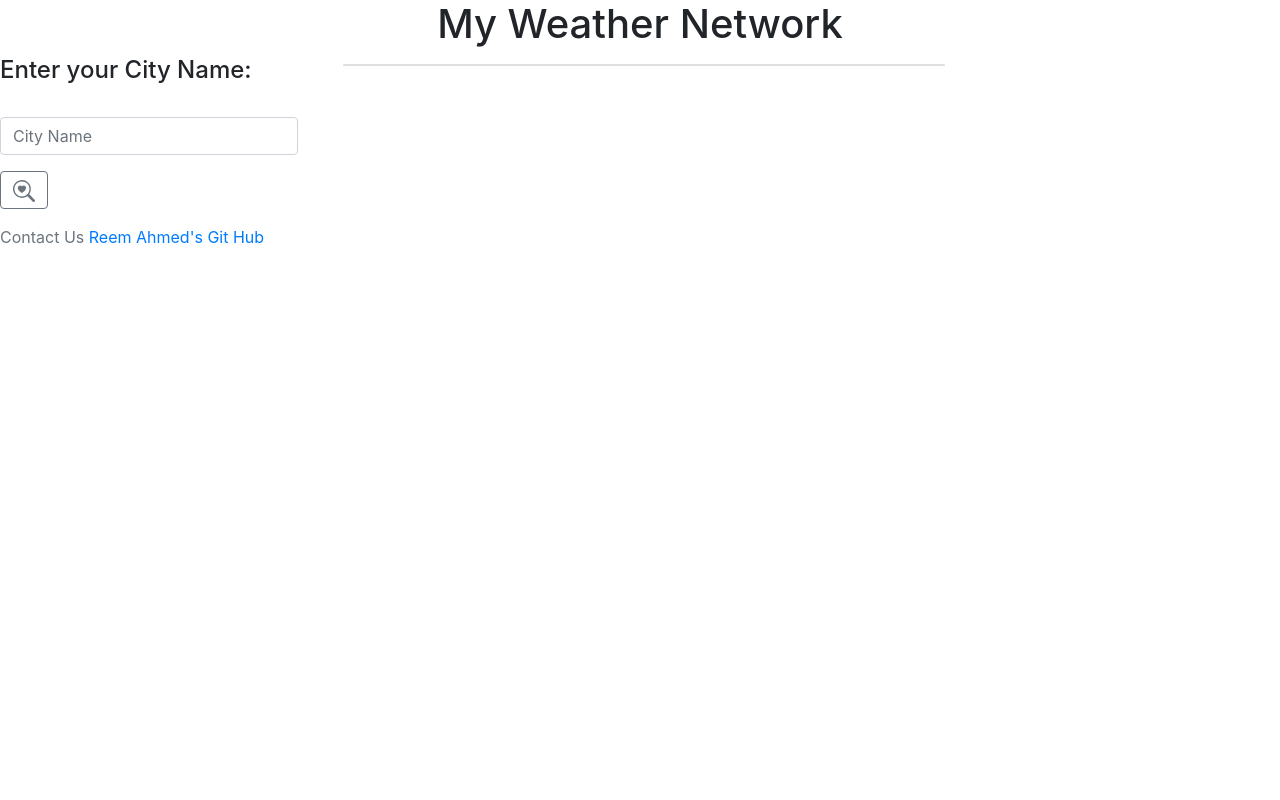
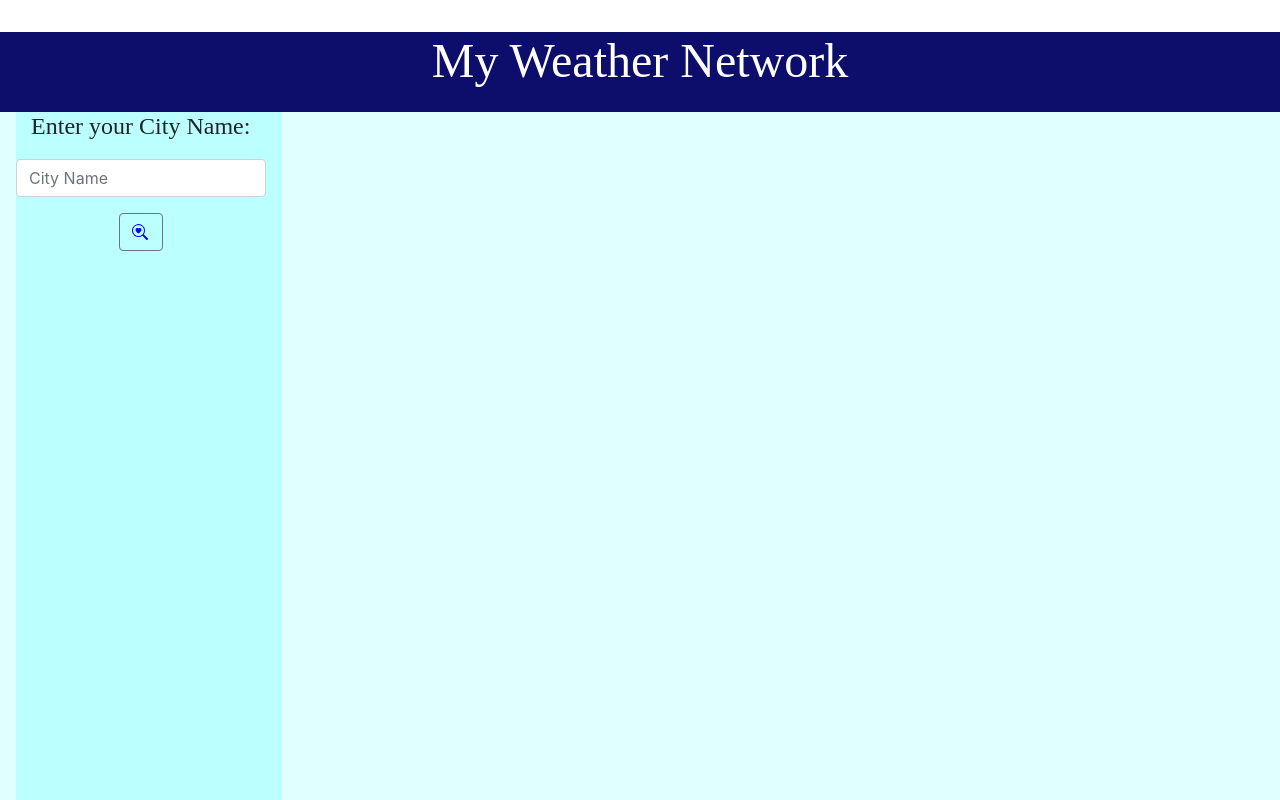
Before and after one commit to ReemMDA99/My-Weather-Network, a plain HTML site: page index.html in a window 1280 px wide. Shown: the top 800 px of the page. Drawn offline with nearby package versions, Linux system fonts and the light colour scheme.

Commit message:
added styles

```diff
--- a/assets/css/style.css
+++ b/assets/css/style.css
@@ -0,0 +1,51 @@
+header {
+    background-color: rgb(13, 13, 107);
+    color: rgb(255, 255, 255);
+    height: 5rem;
+    margin-bottom: 0px;
+}
+h1{
+    margin-top: 2rem;
+    font-family: 'Times New Roman', Times, serif;
+    font-size: 3rem;
+    font-weight: 500;
+}
+.btn{
+    color: blue;
+}
+.row{
+    background-color: lightcyan;
+}
+.searchCol {
+    height: 100vh;
+    background-color: rgb(187, 255, 255);
+    padding-right: 1rem;
+    margin-right: 1rem;
+    margin-left: 1rem;
+
+}
+body {
+    margin: 0;
+    font-size: 1rem;
+    font-weight: 400;
+    line-height: 0.5;
+    color: #212529;
+    text-align: center;
+    background-color: #fff;
+}
+.card-body{
+    background-color:rgb(184 203 255);
+
+}
+h2, h4{
+    font-family: 'Times New Roman', Times, serif;
+}
+.text-muted {
+    color: #fdfdfd!important;
+}
+footer {
+    text-align: center;
+    background-color:rgb(13, 13, 107);
+    color: white;
+    width:100%;
+}
--- a/index.html
+++ b/index.html
@@ -26,8 +26,8 @@
                         <input type="text" class="form-control" id="locationInput" placeholder="City Name" aria-label="City Name" aria-describedby="button-addon2">
                     </div>
                 </form>
-                <button class="btn btn-outline-secondary" id="searchLocationBtn" type="button" id="button-addon2">
-                    <svg xmlns="http://www.w3.org/2000/svg" width="22px" height="22px" fill="currentColor" class="bi bi-search-heart" viewBox="0 0 16 16">
+                <button class="btn btn-outline-secondary" id="searchLocationBtn">
+                    <svg xmlns="http://www.w3.org/2000/svg" width="18px" height="18px" fill="currentColor" class="bi bi-search-heart">
                         <path d="M6.5 4.482c1.664-1.673 5.825 1.254 0 5.018-5.825-3.764-1.664-6.69 0-5.018Z"/>
                         <path d="M13 6.5a6.471 6.471 0 0 1-1.258 3.844c.04.03.078.062.115.098l3.85 3.85a1 1 0 0 1-1.414 1.415l-3.85-3.85a1.007 1.007 0 0 1-.1-.115h.002A6.5 6.5 0 1 1 13 6.5ZM6.5 12a5.5 5.5 0 1 0 0-11 5.5 5.5 0 0 0 0 11Z"/>
                     </svg>
@@ -44,8 +44,8 @@
                 </div>
             </article>
             <!--5 days weather-->
-            <div class="col-9">
-                <div class="card" style="width:100%" id="weatherContainer"></div>
+            <div class="forecast col-9">
+                <div class="forecast-container" style="width:100%" id="weatherContainer"></div>
                 <div id="fiveDaysContainer"></div>
             </div>
         </div>
```
